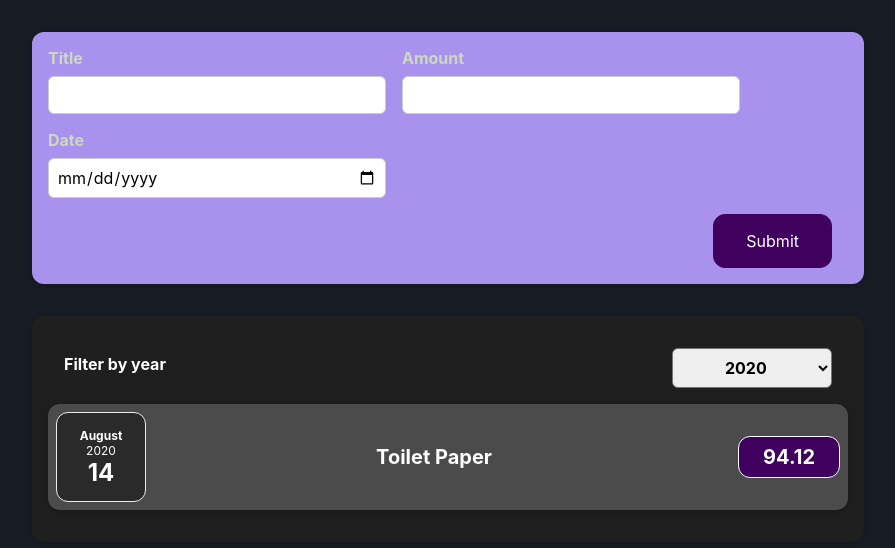
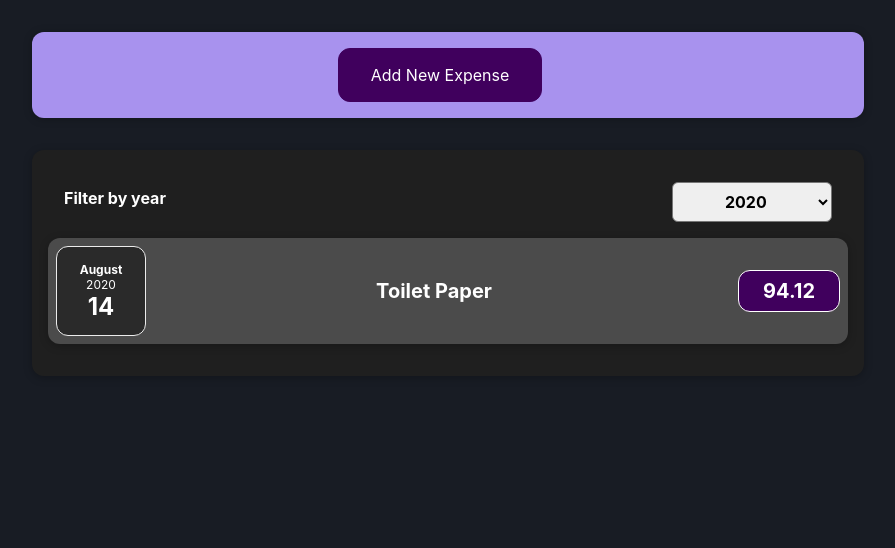
Before and after one commit to peeeyow/expense-tracker, a React (Create React App) app: page / in a window 1280 px wide. Shown: the top 548 px of the page, without its empty margins (192-1087 px from the left). Built offline with nearby package versions, Linux system fonts and the light colour scheme.

Commit message:
Render NewExpenseForm conditionally

```diff
--- a/src/components/NewExpense/ExpenseForm.js
+++ b/src/components/NewExpense/ExpenseForm.js
@@ -56,6 +56,9 @@ export default function ExpenseForm(props) {
         </div>
       </div>
       <div className="new-expense__actions">
+        <button onClick={props.onCancel} type="button">
+          Cancel
+        </button>
         <button type="submit">Submit</button>
       </div>
     </form>
--- a/src/components/NewExpense/NewExpense.js
+++ b/src/components/NewExpense/NewExpense.js
@@ -1,17 +1,31 @@
 import "./NewExpense.css";
 import ExpenseForm from "./ExpenseForm";
+import { useState } from "react";
 
 export default function NewExpense(props) {
+  const [isOpen, setIsOpen] = useState(false);
   const saveExpenseDataHandler = (expenseData) => {
     expenseData = {
       ...expenseData,
       id: Math.floor(Math.random() * 1_000_000).toString(),
     };
     props.onAddExpense(expenseData);
+    setIsOpen(false);
   };
+  const onCancelHandler = () => {
+    setIsOpen(false);
+  };
+  const onAddNewExpenseHandler = () => {
+    setIsOpen(true);
+  };
+
   return (
     <div className="new-expense">
-      <ExpenseForm onSaveExpenseData={saveExpenseDataHandler} />
+      {isOpen ? (
+        <ExpenseForm onCancel={onCancelHandler} onSaveExpenseData={saveExpenseDataHandler} />
+      ) : (
+        <button onClick={onAddNewExpenseHandler}>Add New Expense</button>
+      )}
     </div>
   );
 }
```
